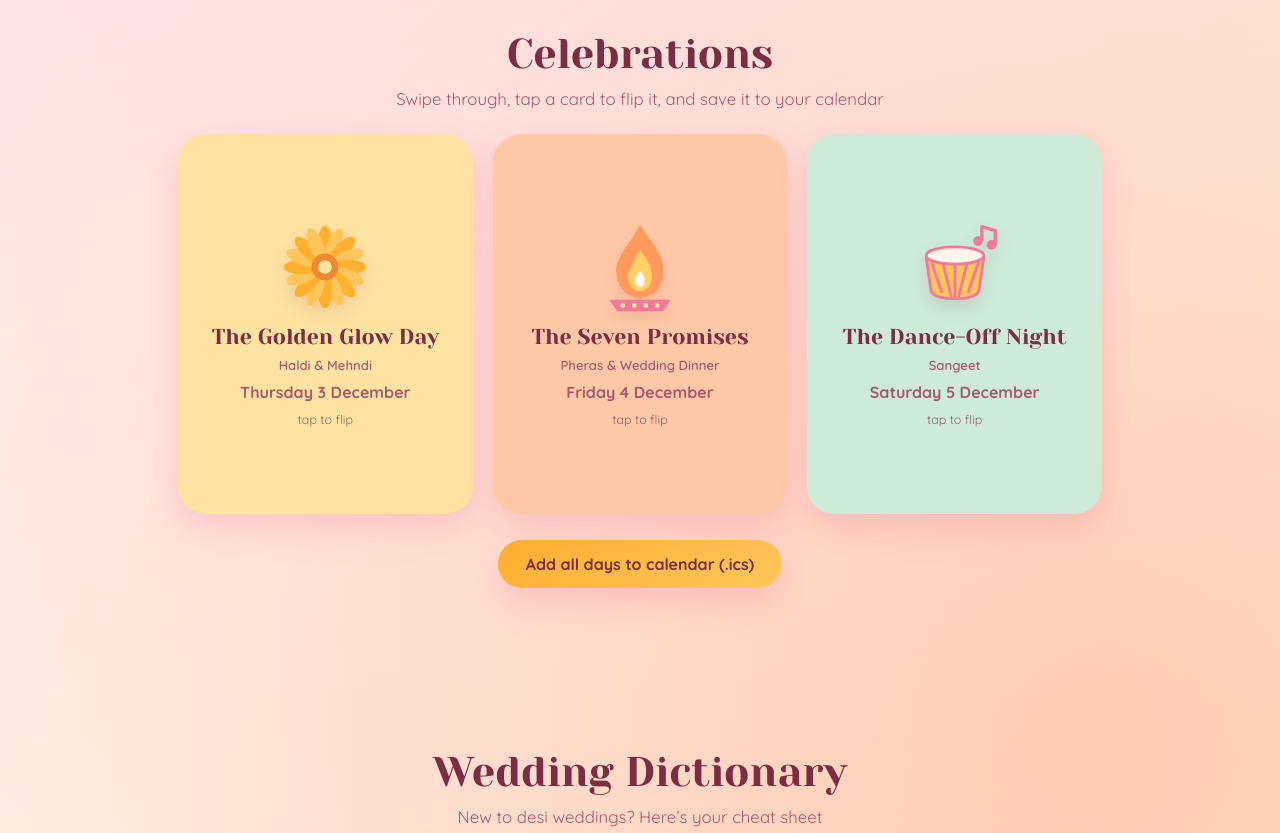
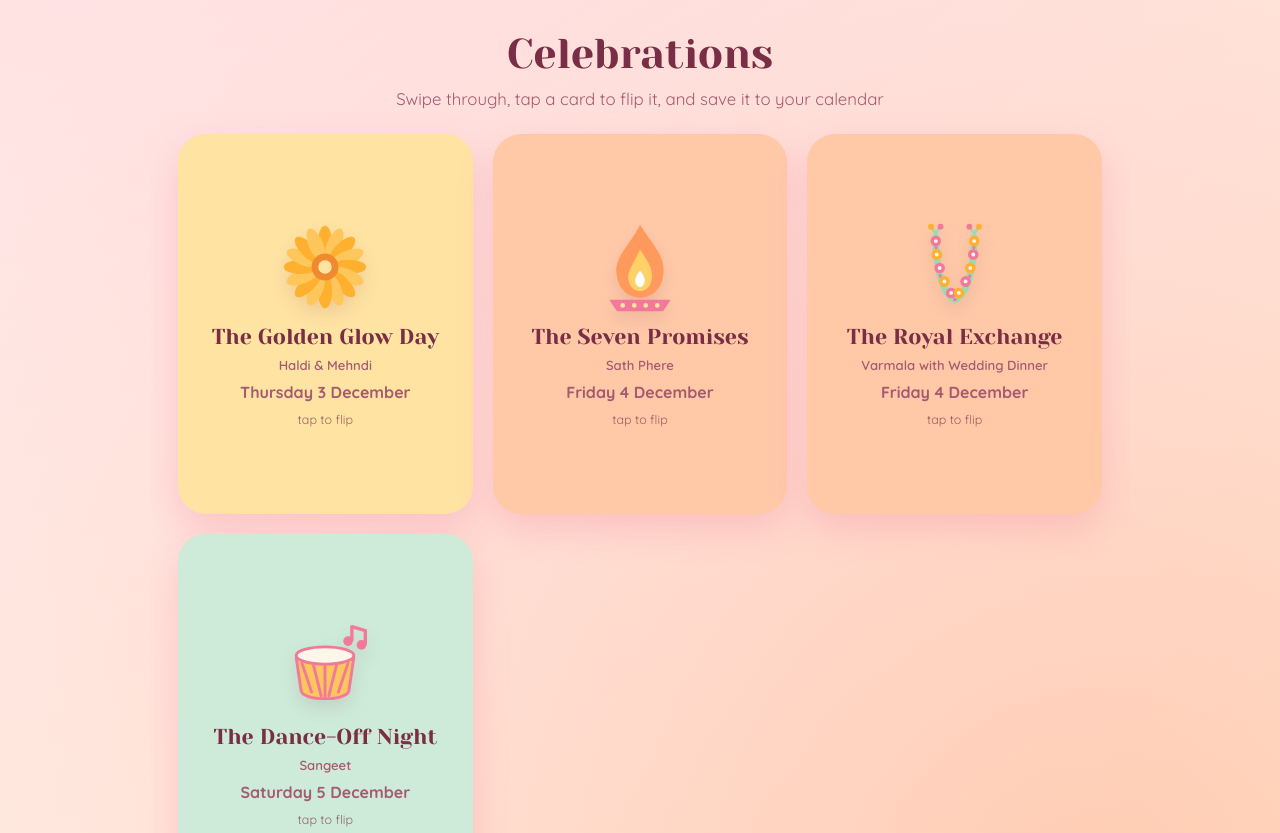
Before and after one commit to i-am-abs/my_wedding_card, a plain HTML site: page index.html in a window 1280 px wide. Shown: the part 1200-2033 px from the top of the page. Drawn offline with Linux system fonts and the light colour scheme; a web font is replaced by a local one.

Commit message:
varmala addition

```diff
--- a/index.html
+++ b/index.html
@@ -235,7 +235,8 @@ const CONFIG = {
   // nick = fun name, title = traditional name, art = illustration (see Art), venue = key from venues
   events: [
     { id:'day1', nick:'The Golden Glow Day',  title:'Haldi & Mehndi', art:'marigold', venue:'residence', tint:'#FFE3A3', start:'2026-12-03T11:00:00+05:30', end:'2026-12-03T23:00:00+05:30', blurb:'Join us for turmeric, henna and a joyful day with family. Wear something you don’t mind getting a little colorful!' },
-    { id:'day2', nick:'The Seven Promises',   title:'Pheras & Wedding Dinner',   art:'fire',     venue:'resort',     tint:'#FFC9A8', start:'2026-12-04T18:00:00+05:30', end:'2026-12-05T00:30:00+05:30', blurb:'Seven rounds around the sacred fire, seven promises for life. Then a big wedding feast, so come hungry!' },
+    { id:'day2', nick:'The Seven Promises',   title:'Sath Phere',   art:'fire',     venue:'resort',     tint:'#FFC9A8', start:'2026-12-04T11:00:00+05:30', end:'2026-12-05T00:30:00+05:30', blurb:'Celebrate the Varmala, seven rounds around the sacred fire, and seven promises for life. Then a big wedding feast, so come hungry!' },
+    { id:'day3', nick:'The Royal Exchange',   title:'Varmala with Wedding Dinner',   art:'varmala', venue:'resort',     tint:'#FFC9A8', start:'2026-12-04T19:00:00+05:30', end:'2026-12-05T00:30:00+05:30', blurb:'Celebrate the garland exchange, Then a big wedding feast, so come hungry!' },
     { id:'day3', nick:'The Dance-Off Night',  title:'Sangeet',                  art:'dholak',   venue:'mantra',     tint:'#CDEBD8', start:'2026-12-05T19:00:00+05:30', end:'2026-12-05T23:59:00+05:30', blurb:'Songs, dance-offs and family performances. Rehearsed or not, the whole floor is yours!' },
   ],
 
@@ -279,6 +280,11 @@ const Art = {
     <path d="M14 56H86C86 76 70 88 50 88C30 88 14 76 14 56Z" fill="#F2799A"/><path d="M22 62H78" stroke="#FFD9DF" stroke-width="3" stroke-linecap="round" stroke-dasharray="1 8"/>`),
   lotus: () => svg(`${[-62,-31,0,31,62].map((a, i) => `<ellipse cx="50" cy="48" rx="11" ry="30" fill="${i % 2 ? '#F59BB0' : '#F2799A'}" transform="rotate(${a} 50 82)"/>`).join('')}
     <ellipse cx="50" cy="50" rx="10" ry="30" fill="#FFD9DF" stroke="#F2799A" stroke-width="2"/><path d="M14 86Q50 98 86 86" fill="none" stroke="#9ED8B4" stroke-width="5" stroke-linecap="round"/>`),
+  varmala: () => svg(`<path d="M30 19C30 48 36 78 50 84C64 78 70 48 70 19" fill="none" stroke="#9ED8B4" stroke-width="7" stroke-linecap="round"/>
+    <path d="M30 19C30 48 36 78 50 84C64 78 70 48 70 19" fill="none" stroke="#F2799A" stroke-width="3" stroke-linecap="round" stroke-dasharray="1 9"/>
+    ${[[30,23],[31,37],[34,51],[39,65],[46,77],[54,77],[61,65],[66,51],[69,37],[70,23]].map(([x,y],i) => `<g transform="translate(${x} ${y})"><circle r="5.5" fill="${i%2?'#FFB02E':'#F2799A'}"/><circle r="2" fill="#FFF6EA"/></g>`).join('')}
+    <path d="M30 15L25 8M30 15L35 8M70 15L65 8M70 15L75 8" stroke="#9ED8B4" stroke-width="3" stroke-linecap="round"/>
+    <circle cx="25" cy="8" r="3" fill="#FFB02E"/><circle cx="35" cy="8" r="3" fill="#F2799A"/><circle cx="65" cy="8" r="3" fill="#F2799A"/><circle cx="75" cy="8" r="3" fill="#FFB02E"/>`),
   peacock: () => svg(`${[-40,-20,0,20,40].map(a => `<g transform="rotate(${a} 50 90)"><ellipse cx="50" cy="38" rx="10" ry="22" fill="#9ED8B4"/><ellipse cx="50" cy="34" rx="5.5" ry="9" fill="#FFB02E"/><circle cx="50" cy="32" r="3" fill="#F2799A"/></g>`).join('')}
     <ellipse cx="50" cy="82" rx="11" ry="13" fill="#7CCBA0"/><circle cx="50" cy="66" r="7" fill="#7CCBA0"/><path d="M50 58L47 52M50 58L53 52" stroke="#F2799A" stroke-width="2" stroke-linecap="round"/><circle cx="52" cy="65" r="1.6" fill="#7A2E45"/>`),
   heart: () => svg('<path d="M50 86C12 58 12 26 33 22C44 20 50 29 50 33C50 29 56 20 67 22C88 26 88 58 50 86Z" fill="#F2799A"/><path d="M30 34C32 30 37 30 39 33" fill="none" stroke="#fff" stroke-width="4" stroke-linecap="round" opacity=".7"/>'),
```
